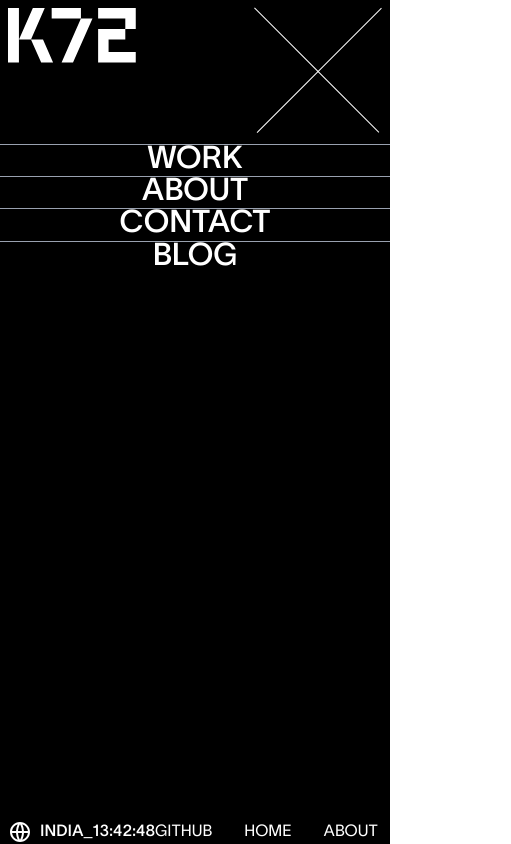
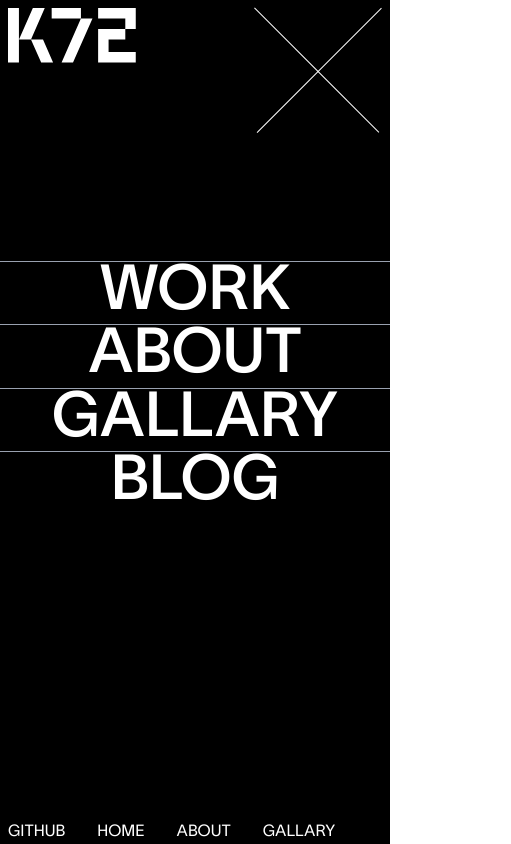
Before and after one commit to TheGauravsahu/gaurav-portfolio, a React (Vite) app: page /about in a window 390 px wide. Both pictures are taken after a click on the element 286 px from the left and 24 px from the top of the page. Shown: the top 844 px of the page, 511 px wide, since content can reach past the window. Built offline with nearby package versions, Linux system fonts and the light colour scheme.

Commit message:
feat : reponsiveness

```diff
--- a/src/components/common/FullScreenNav.jsx
+++ b/src/components/common/FullScreenNav.jsx
@@ -24,8 +24,6 @@ const FullScreenNav = () => {
         amount: -0.25,
       },
     });
-
-
 
     tl.from(".link", {
       opacity: 0,
@@ -65,7 +63,7 @@ const FullScreenNav = () => {
         id="full-screen-nav"
         className="full-screen-nav h-screen w-full absolute top-0 z-9999  font-[font-lausanne-300] overflow-hidden"
       >
-        <div  className="flex items-center justify-center h-screen w-full fixed -z-50">
+        <div className="flex items-center justify-center h-screen w-full fixed -z-50">
           <div className="menu-stair w-1/5 h-full bg-black" />
           <div className="menu-stair w-1/5 h-full bg-black" />
           <div className="menu-stair w-1/5 h-full bg-black" />
@@ -75,7 +73,7 @@ const FullScreenNav = () => {
 
         <div
           ref={fullNavLinkRef}
-          className="overflow-hidden h-screen w-full z-99999"
+          className="overflow-hidden h-screen w-full z-99999 "
         >
           {/* top section */}
           <div className="navLink flex justify-between items-start p-2">
@@ -104,14 +102,14 @@ const FullScreenNav = () => {
 
           <div
             id="all-menu"
-            className="flex items-center justify-center flex-col"
+            className="flex items-center justify-center flex-col mt-[30vw] md:mt-0"
           >
-            <div className="link origin-top border-t text-white w-full  border-gray-400 cursor-pointer relative">
+            <div onClick={()=>setIsNavbarOpen(false)} className="link origin-top border-t text-white w-full  border-gray-400 cursor-pointer relative">
               <a
                 href="https://github.com/TheGauravsahu?tab=repositories"
                 target="_blank"
               >
-                <h1 className="font-[font-lausanne-500] text-[8vw] leading-[8vw] text-center">
+                <h1 className="font-[font-lausanne-500] text-[16vw] leading-[16vw] t md:text-[8vw] md:leading-[8vw] text-center">
                   WORK
                 </h1>
                 <div className="moveLink absolute top-0 flex items-center  bg-[#D3FD50] text-black">
@@ -139,9 +137,9 @@ const FullScreenNav = () => {
               </a>
             </div>
 
-            <div className="link origin-top border-t text-white w-full  border-gray-400 cursor-pointer relative">
+            <div onClick={()=>setIsNavbarOpen(false)} className="link origin-top border-t text-white w-full  border-gray-400 cursor-pointer relative">
               <Link to="/about">
-                <h1 className="font-[font-lausanne-500] text-[8vw] leading-[8vw] text-center">
+                <h1 className="font-[font-lausanne-500] leading-[16vw] text-[16vw] md:text-[8vw] md:leading-[8vw] text-center">
                   ABOUT
                 </h1>
                 <div className="moveLink absolute top-0 flex items-center  bg-[#D3FD50] text-black">
@@ -169,36 +167,39 @@ const FullScreenNav = () => {
               </Link>
             </div>
 
-            <div className="link origin-top border-t text-white w-full  border-gray-400 cursor-pointer relative">
-              <h1 className="font-[font-lausanne-500] text-[8vw] leading-[8vw] text-center">
-                CONTACT
+            <div onClick={()=>setIsNavbarOpen(false)} className="link origin-top border-t text-white w-full  border-gray-400 cursor-pointer relative">
+              <Link to="/gallary">
+                <h1 className="font-[font-lausanne-500]  leading-[16vw] text-[16vw] md:text-[8vw] md:leading-[8vw] text-center">
+                  GALLARY
                 </h1>
                 <div className="moveLink absolute top-0 flex items-center  bg-[#D3FD50] text-black">
                   <div className="moveX flex items-center">
                     <h2 className="font-[font-lausanne-500] text-[8vw] leading-[8vw] text-center whitespace-nowrap">
-                    SEE EVERYTHING
+                      SEE IMAGES
                     </h2>
                     <img
                       src={Nav4}
-                    alt="see_everything"
+                      alt="see_images"
                       className="rounded-full h-[6vw] w-62 shrink-0 object-cover"
                     />
                   </div>
                   <div className="moveX flex items-center">
                     <h2 className="font-[font-lausanne-500] text-[8vw] leading-[8vw] text-center whitespace-nowrap">
-                    SEE EVERYTHING
+                      SEE IMAGES
                     </h2>
                     <img
                       src={Nav4}
-                    alt="see_everything"
+                      alt="see_images"
                       className="rounded-full h-[6vw] w-62 shrink-0 object-cover"
                     />
                   </div>
                 </div>
+              </Link>
             </div>
 
-            <div className="link origin-top border-t text-white w-full  border-gray-400 cursor-pointer relative">
-              <h1 className="font-[font-lausanne-500] text-[8vw] leading-[8vw] text-center">
+            <div onClick={()=>setIsNavbarOpen(false)} className="link origin-top border-t text-white w-full  border-gray-400 cursor-pointer relative">
+              <a href="https://gauravblogs.vercel.app/" target="_blank">
+                <h1 className="font-[font-lausanne-500] leading-[16vw]  text-[16vw] md:text-[8vw] md:leading-[8vw] text-center">
                   BLOG
                 </h1>
                 <div className="moveLink absolute top-0 flex items-center  bg-[#D3FD50] text-black">
@@ -223,10 +224,11 @@ const FullScreenNav = () => {
                     />
                   </div>
                 </div>
+              </a>
             </div>
           </div>
 
-          <div className="flex w-full justify-between items-center mt-[12vw]  text-white px-2 absolute z-20 bottom-0">
+          <div className="navLink  flex w-full justify-between items-center mt-[12vw]  text-white px-2 absolute z-20 bottom-0">
             <IndiaTime />
             <div className="flex items-center gap-8  *:hover:text-[#D3FD50]">
               <a target="_blank" href="https://github.com/TheGauravsahu">
--- a/src/components/common/IndiaTime.jsx
+++ b/src/components/common/IndiaTime.jsx
@@ -19,8 +19,13 @@ const IndiaTime = () => {
   }, []);
 
   return (
-    <span className="flex items-end gap-2 font-[font-lausanne-500]">
-      <svg xmlns="http://www.w3.org/2000/svg" viewBox="0 0 24 24" fill="white" className="w-6">
+    <span className="flex items-end gap-2 font-[font-lausanne-500] hidden md:block">
+      <svg
+        xmlns="http://www.w3.org/2000/svg"
+        viewBox="0 0 24 24"
+        fill="white"
+        className="w-6"
+      >
         <path d="M12 22C6.47715 22 2 17.5228 2 12C2 6.47715 6.47715 2 12 2C17.5228 2 22 6.47715 22 12C22 17.5228 17.5228 22 12 22ZM9.71002 19.6674C8.74743 17.6259 8.15732 15.3742 8.02731 13H4.06189C4.458 16.1765 6.71639 18.7747 9.71002 19.6674ZM10.0307 13C10.1811 15.4388 10.8778 17.7297 12 19.752C13.1222 17.7297 13.8189 15.4388 13.9693 13H10.0307ZM19.9381 13H15.9727C15.8427 15.3742 15.2526 17.6259 14.29 19.6674C17.2836 18.7747 19.542 16.1765 19.9381 13ZM4.06189 11H8.02731C8.15732 8.62577 8.74743 6.37407 9.71002 4.33256C6.71639 5.22533 4.458 7.8235 4.06189 11ZM10.0307 11H13.9693C13.8189 8.56122 13.1222 6.27025 12 4.24799C10.8778 6.27025 10.1811 8.56122 10.0307 11ZM14.29 4.33256C15.2526 6.37407 15.8427 8.62577 15.9727 11H19.9381C19.542 7.8235 17.2836 5.22533 14.29 4.33256Z"></path>
       </svg>
       INDIA_{time}
--- a/src/components/home/HomeBottomText.jsx
+++ b/src/components/home/HomeBottomText.jsx
@@ -4,8 +4,8 @@ import IndiaTime from "../common/IndiaTime";
 const HomeBottomText = () => {
   return (
     <div>
-      <div className="flex justify-end items-center absolute right-0 bottom-40">
-        <p className="text-white w-1/4 text-sm font-[font-lausanne-500]">
+      <div className="flex justify-end items-center absolute right-0 bottom-20 md:bottom-40">
+        <p className="text-white w-[70%] md:w-1/4 text-sm font-[font-lausanne-500]">
           &nbsp; &nbsp; &nbsp;&nbsp; &nbsp; &nbsp; &nbsp;&nbsp; &nbsp; &nbsp;
           &nbsp;&nbsp; Hi! I'm Gaurav Sahu, a student at DPS Kaluahi. I created
           this website for fun and as a way to explore my creativity and
@@ -19,7 +19,7 @@ const HomeBottomText = () => {
       </div>
 
       <div className="text-white  font-[font-lausanne-500] flex items-end justify-between uppercase">
-        <div>
+        <div className="hidden md:block">
           <IndiaTime />
         </div>
 
--- a/src/components/home/HomeHeroText.jsx
+++ b/src/components/home/HomeHeroText.jsx
@@ -2,7 +2,7 @@ import Video from "./Video";
 
 const HomeHeroText = () => {
   return (
-    <div className="uppercase text-white font-[font-lausanne-300] *:text-[9vw] text-center leading-[8.5vw]">
+    <div className="uppercase text-white font-[font-lausanne-300] *:text-[10vw]  lg:*:text-[9vw] text-center leading-[8.5vw] mt-[105vw] md:mt-0">
       <h1>My name is</h1>
       <h1 className="flex items-center justify-center gap-4">
         Gaurav
--- a/src/pages/About.jsx
+++ b/src/pages/About.jsx
@@ -57,7 +57,7 @@ const About = () => {
       <div className="font-[font-lausanne-500] h-full w-full section-1 bg-[#FFFFFF] py-1">
         <div
           ref={imageDivRef}
-          className="absolute top-60 bg-red-800 left-[32vw] rounded-xl w-[15vw] h-[20vw] overflow-hidden"
+          className="absolute top-40 md:top-60 bg-red-800 left-[12vw] md:left-[32vw] rounded-xl w-[80vw] h-[50vh] md:w-[15vw] md:h-[20vw] overflow-hidden"
         >
           <img
             ref={imageRef}
@@ -76,8 +76,8 @@ const About = () => {
             </h1>
           </div>
 
-          <div className="flex items-center justify-end pr-12">
-            <p className="w-[50%] text-[3.5vw] leading-[4vw] tracking-tight">
+          <div className="flex items-center justify-end md:pr-12 px-4">
+            <p className="w-full md:w-[50%] text-[3.5vw] leading-[4vw] tracking-tight">
               &nbsp; &nbsp; &nbsp; &nbsp;&nbsp; &nbsp; &nbsp; &nbsp;&nbsp;
               &nbsp; &nbsp; &nbsp;&nbsp; &nbsp; We’re inquisitive and
               open-minded, and we make sure creativity crowds out ego from every
@@ -88,8 +88,8 @@ const About = () => {
             </p>
           </div>
 
-          <div className="h-screen max-w-5xl mx-auto pt-42">
-            <div className="flex items-start gap-80 justify-start  text-xl">
+          <div className="h-screen max-w-5xl mx-auto pt-42 px-4">
+            <div className="flex items-start gap-30 md:gap-80 justify-start  text-xl">
               <h4>Expertise</h4>
               <ul>
                 <li>Strategy</li>
@@ -100,17 +100,17 @@ const About = () => {
               </ul>
             </div>
 
-            <div className="flex items-center gap-12 mt-32">
-              <p className="text-xl font-semibold w-1/3">
+            <div className="flex items-center flex-col md:flex-row gap-12 mt-32">
+              <p className="text-xl font-semibold w-full md:w-1/3">
                 Our Work_ Born in curiosity, raised by dedication and fed with a
                 steady diet of creativity.
               </p>
-              <p className="text-xl font-semibold w-1/3">
+              <p className="text-xl font-semibold w-full md:w-1/3">
                 Our Creative_ Simmering in an environment where talent can come
                 to a full boil. Encouraged to become the best versions of
                 ourselves.
               </p>
-              <p className="text-xl font-semibold w-1/3">
+              <p className="text-xl font-semibold w-full md:w-1/3">
                 Our Culture_ We’re open to each other. Period. The team works
                 together to create a space that makes us proud.
               </p>
```
Lines whose indentation alone changed are shown as unchanged.
